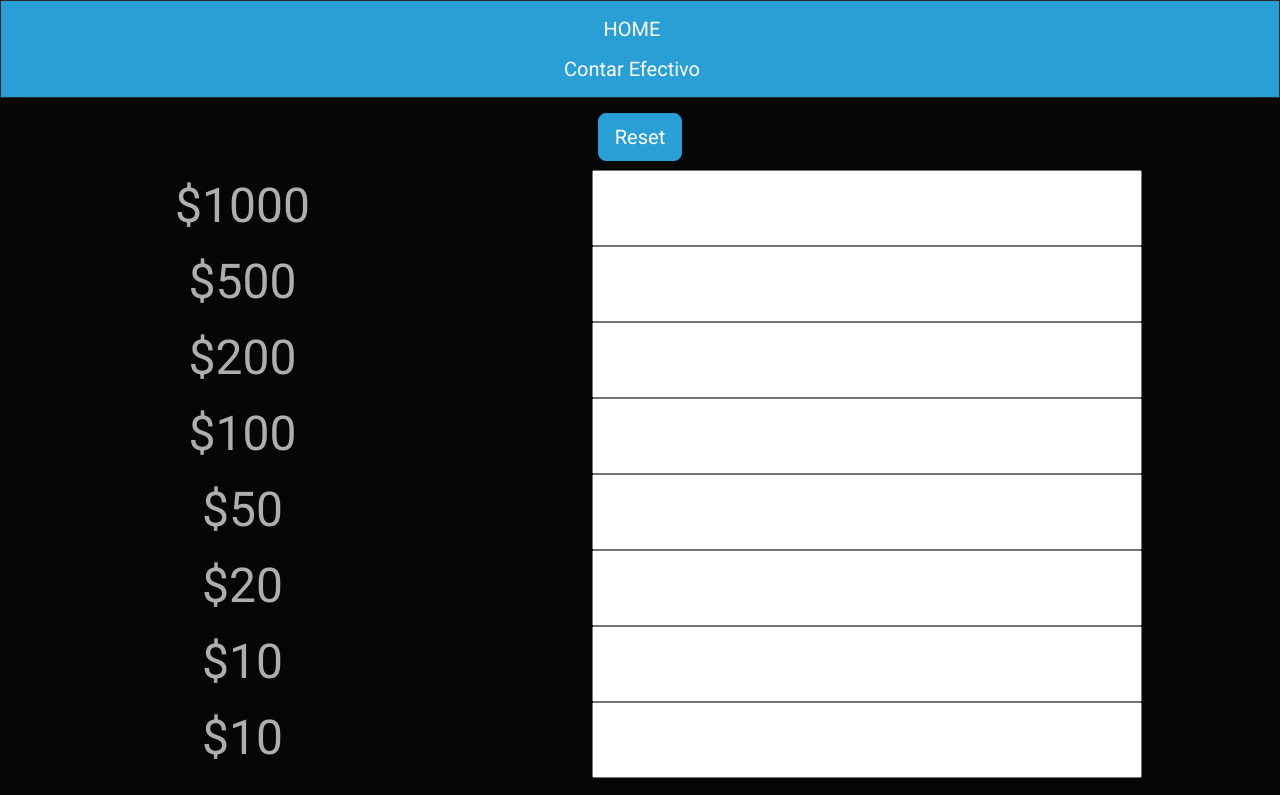
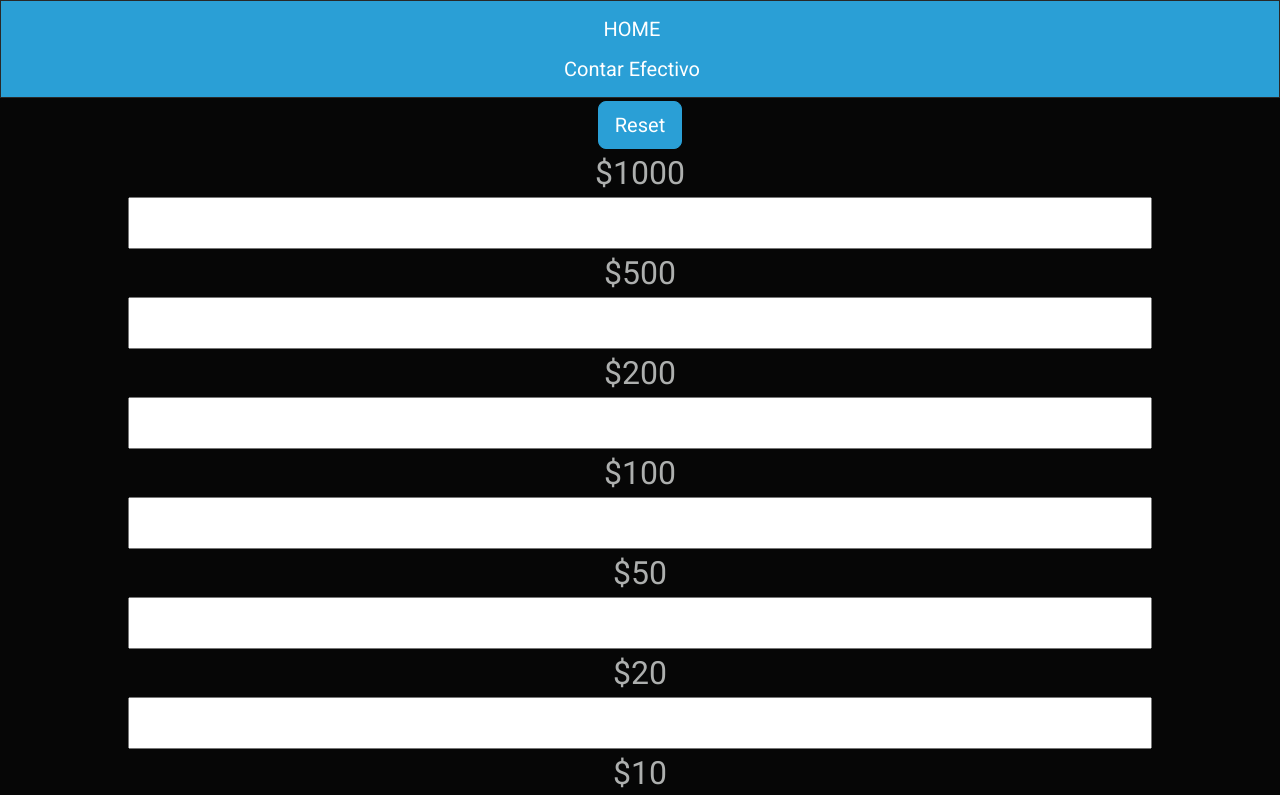
Before and after one commit to PedroCazala/finanzas, a React (Create React App) app: page /contar-efectivo in a window 1280 px wide. Shown: the top 795 px of the page. Built offline with nearby package versions, Linux system fonts and the light colour scheme.

Commit message:
mejore algunos estilos

```diff
--- a/src/App.scss
+++ b/src/App.scss
@@ -6,5 +6,5 @@
 .App {
   text-align: center;
   min-height: 100vh;
-  font-size: 3rem;
+  font-size: 2rem;
 }
--- a/src/components/pages/CountCash/CountCash.scss
+++ b/src/components/pages/CountCash/CountCash.scss
@@ -1,11 +1,19 @@
-.CountCash{
-    li{
-        list-style: none;
-        display: flex;
-        flex-flow: row wrap;
-        justify-content: space-around;
-        label{
-            width: 9rem;
+.CountCash {
+    ul {
+        width: 80%;
+        margin: auto;
+        padding: 0;
+        li {
+            list-style: none;
+            display: flex;
+            flex-flow: row wrap;
+            justify-content: center;
+            input {
+                width: 100%;
+            }
+            label {
+                width: 9rem;
+            }
         }
     }
 }
```
